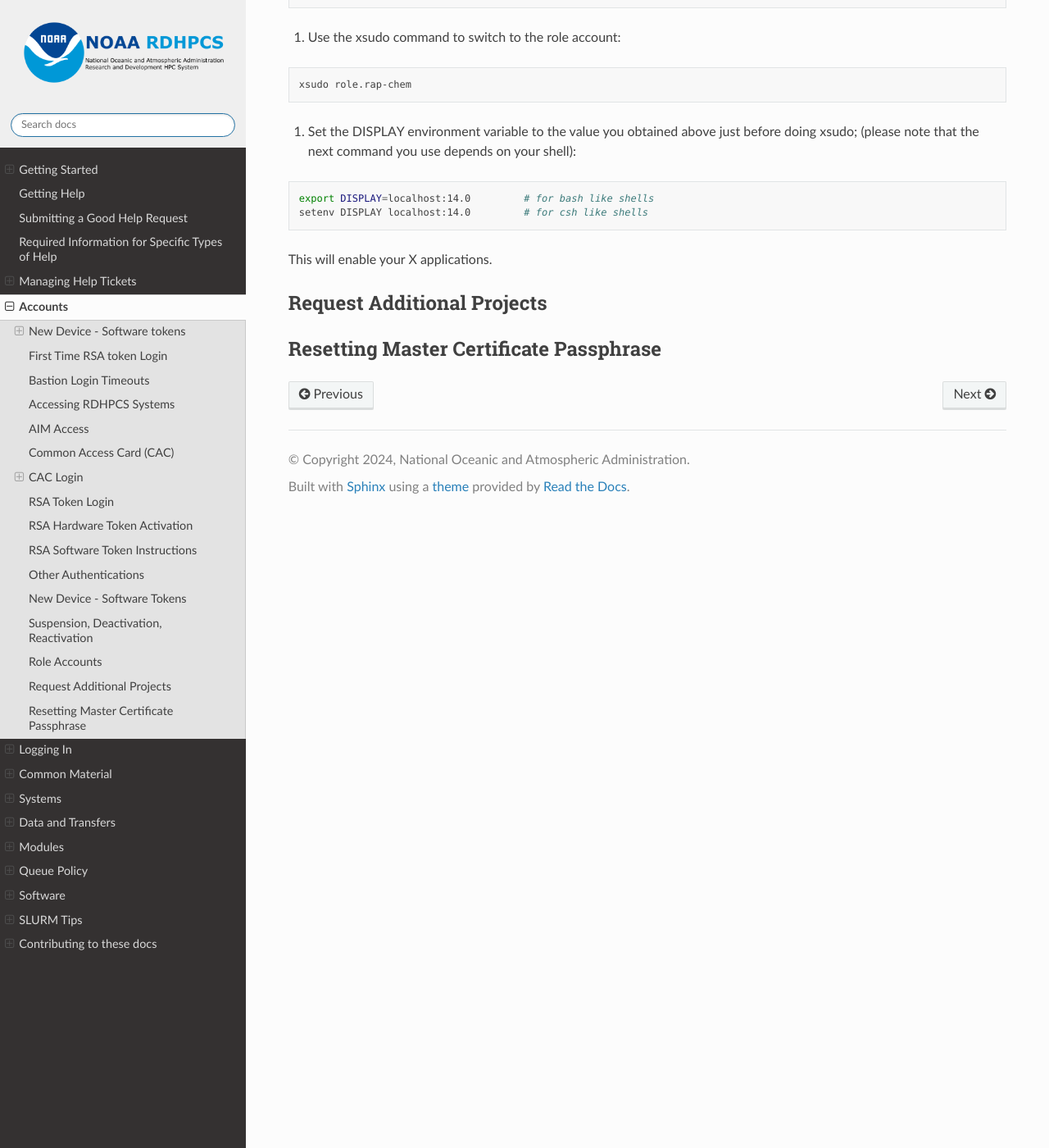
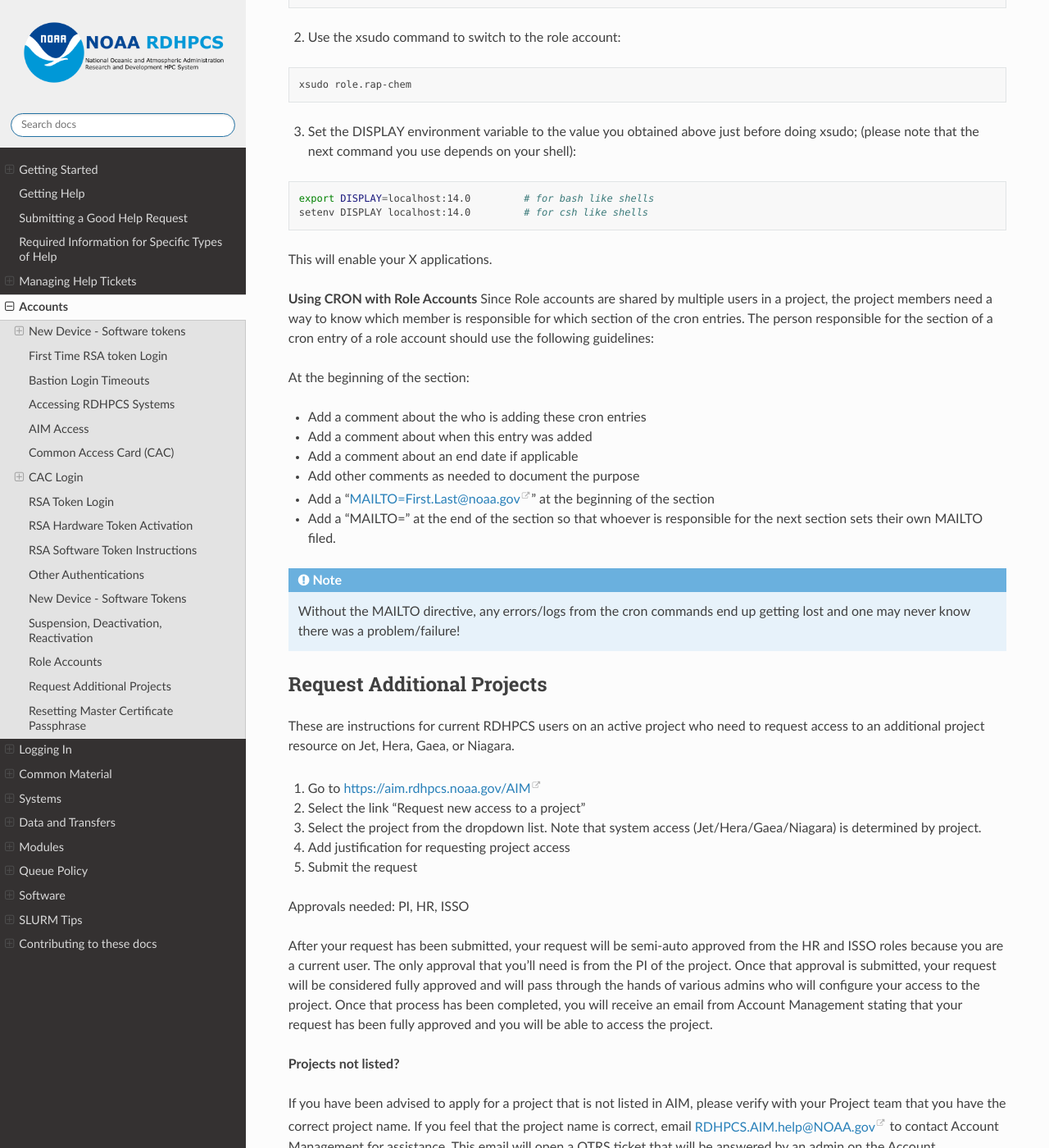
Before and after one commit to NOAA-RDHPCS/noaa-rdhpcs.github.io, a Sphinx documentation site: the page built from source/Accounts/index.rst, in a window 1280 px wide and 1400 px high, scrolled down 4366 px. Shown: the whole window at 82% size. Built offline with Sphinx 7.4.7 and the Read the Docs theme 2.0.0, drawn with Linux system fonts in a browser that asks for light colours; pages that are not in the unit, such as notebooks, are missing from menus; some of the changed text lies outside the part shown.

Commit message:
additional text, lists, code blocks

```diff
--- a/source/Accounts/index.rst
+++ b/source/Accounts/index.rst
@@ -296,8 +296,42 @@ If you are planning to use X utilities with role accounts, you should use the xs
 
 This will enable your X applications.
 
+**Using CRON with Role Accounts**
+Since Role accounts are  shared by multiple users in a project, the project members need a way to know which member is responsible for which section of the cron entries. The person responsible for the section of a cron entry of a role account should use the following guidelines:
+
+At the beginning of the section:
+
+- Add a comment about the who is adding these cron entries
+- Add a comment about when this entry was added
+- Add a comment about an end date if applicable
+- Add other comments as needed to document the purpose
+- Add a "MAILTO=First.Last@noaa.gov" at the beginning of the section
+- Add a "MAILTO=" at the end of the section so that whoever is responsible for the next section sets their own MAILTO filed.
+
+.. note::
+
+   Without the MAILTO directive, any errors/logs from the cron commands end up getting lost and one may never know there was a problem/failure!
+
 Request Additional Projects
 ---------
+These are instructions for current RDHPCS users on an active project who need to request access to an additional project resource on Jet, Hera, Gaea, or Niagara.
+
+#. Go to `<https://aim.rdhpcs.noaa.gov/ AIM>`_
+#. Select the link "Request new access to a project"
+#. Select the project from the dropdown list. Note that system access (Jet/Hera/Gaea/Niagara) is determined by project.
+#. Add justification for requesting project access
+#. Submit the request
+
+Approvals needed: PI, HR, ISSO
+
+After your request has been submitted, your request will be semi-auto approved from the HR and ISSO roles because you are a current user. The only approval that you'll need is from the PI of the project. Once that approval is submitted, your request will be considered fully approved and will pass through the hands of various admins who will configure your access to the project. Once that process has been completed, you will receive an email from Account Management stating that your request has been fully approved and you will be able to access the project.
+
+
+**Projects not listed?**
+
+If you have been advised to apply for a project that is not listed in AIM, please verify with your Project team that you have the correct project name. If you feel that the project name is correct, email RDHPCS.AIM.help@NOAA.gov to contact Account Management for assistance. This email will open a OTRS ticket that will be answered by an admin on the Account Management team.
+
+Please contact the Help Desk via email if you have further questions, rdhpcs.aim.help@noaa.gov
 
 
 Resetting Master Certificate Passphrase
```
Also changed, not shown: other parts of source/Accounts/index.rst (+3 -3 lines).
